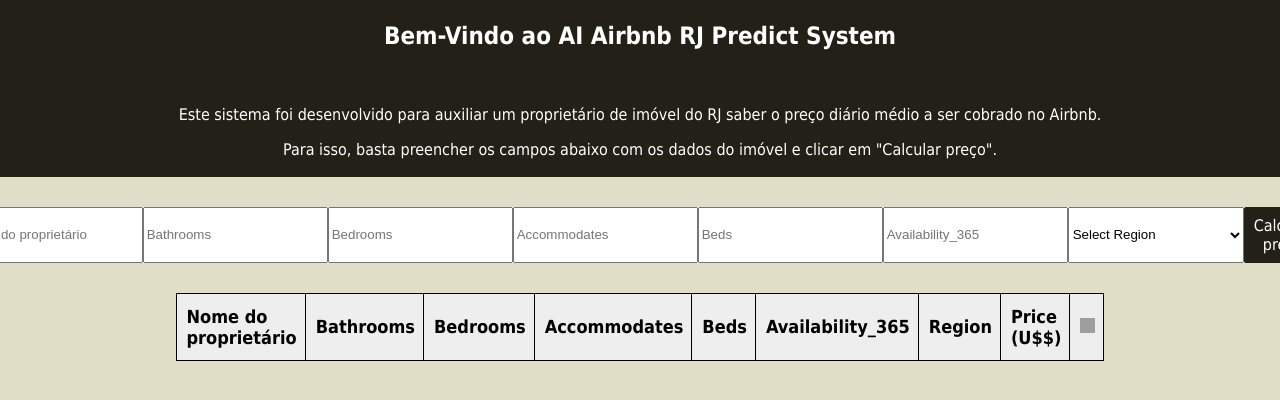
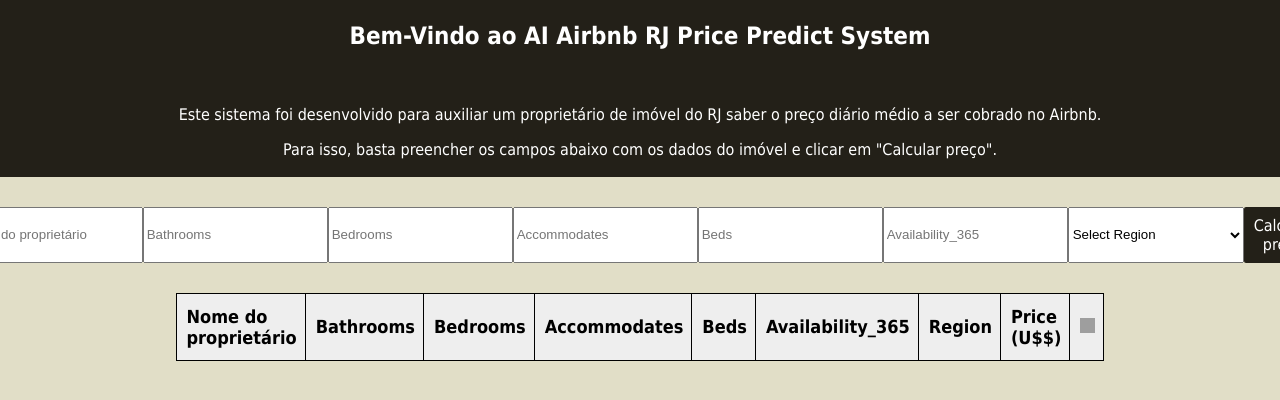
Before and after one commit to sersouza/backup, a plain HTML site: page front/index.html in a window 1280 px wide. Shown: the top 400 px of the page. Drawn offline with Linux system fonts and the light colour scheme; no server answers; grey boxes are pictures that could not be loaded.

```diff
--- a/front/index.html
+++ b/front/index.html
@@ -15,7 +15,7 @@
      <!-- Cabeçalho de informações do sistema -->
     <header>
         <div class="title">
-            <h2>Bem-Vindo ao AI Airbnb RJ Predict System</h2>
+            <h2>Bem-Vindo ao AI Airbnb RJ Price Predict System</h2>
             <br>
             <p>Este sistema foi desenvolvido para auxiliar um proprietário de imóvel do RJ saber o preço diário médio a ser cobrado no Airbnb.</p>
             <p>Para isso, basta preencher os campos abaixo com os dados do imóvel e clicar em "Calcular preço".</p>
```
Also changed, not shown: requirements.txt (renamed from api/requirements.txt), 1 other file.
